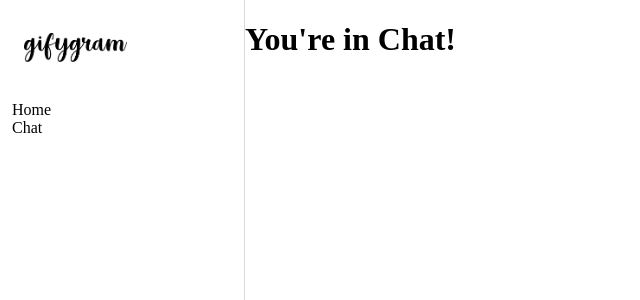
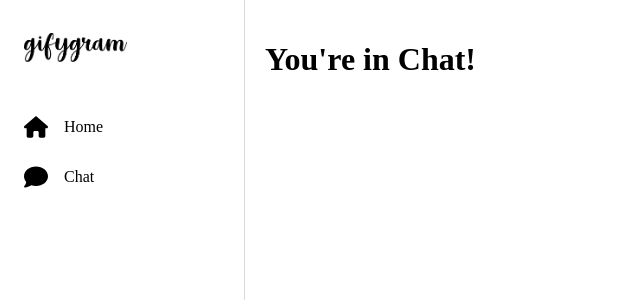
Before and after one commit to rhkim1292/gifygram, a React (Create React App) app: page /chat in a window 1280 px wide. Shown: the top 300 px of the page, without its empty margins (0-640 px from the left). Built offline with nearby package versions, Linux system fonts and the light colour scheme.

Commit message:
Finish styling the navbar

```diff
--- a/package.json
+++ b/package.json
@@ -4,6 +4,7 @@
     "private": true,
     "dependencies": {
         "@fortawesome/fontawesome-svg-core": "^6.4.0",
+        "@fortawesome/free-regular-svg-icons": "^6.4.0",
         "@fortawesome/free-solid-svg-icons": "^6.4.0",
         "@fortawesome/react-fontawesome": "^0.2.0",
         "@testing-library/jest-dom": "^5.16.5",
--- a/src/components/Navbar.js
+++ b/src/components/Navbar.js
@@ -1,8 +1,32 @@
-import { NavLink } from 'react-router-dom';
+import { NavLink, useLocation } from 'react-router-dom';
 import '../styles/Navbar.css';
+import { useEffect } from 'react';
+import { FontAwesomeIcon } from '@fortawesome/react-fontawesome';
 import gifygramLogo from '../images/gifygram-logo.png';
+import { faHouse, faComment } from '@fortawesome/free-solid-svg-icons';
 
-function Navbar(props) {
+function Navbar() {
+    const { pathname } = useLocation();
+
+    useEffect(() => {
+        const navLinks = document.querySelectorAll('ul.navbar a');
+        for (const link of navLinks) {
+            if (pathname === '/') {
+                if (link.getAttribute('href') === '/gifygram') {
+                    link.classList.add('active');
+                } else {
+                    link.classList.remove('active');
+                }
+            } else {
+                if (link.getAttribute('href') === '/gifygram' + pathname) {
+                    link.classList.add('active');
+                } else {
+                    link.classList.remove('active');
+                }
+            }
+        }
+    });
+
     return (
         <ul className="navbar">
             <li>
@@ -17,10 +41,20 @@ function Navbar(props) {
                 </div>
             </li>
             <li>
-                <NavLink to="">Home</NavLink>
+                <NavLink to="">
+                    <div className="nav-btn">
+                        <FontAwesomeIcon icon={faHouse} />
+                        Home
+                    </div>
+                </NavLink>
             </li>
             <li>
-                <NavLink to="chat">Chat</NavLink>
+                <NavLink to="chat">
+                    <div className="nav-btn">
+                        <FontAwesomeIcon icon={faComment} />
+                        Chat
+                    </div>
+                </NavLink>
             </li>
         </ul>
     );
--- a/src/styles/Chat.css
+++ b/src/styles/Chat.css
@@ -0,0 +1,4 @@
+div.chat-container {
+    padding: 20px;
+    width: 100vw;
+}
--- a/src/styles/Navbar.css
+++ b/src/styles/Navbar.css
@@ -3,8 +3,9 @@ ul.navbar {
     margin: 0;
     padding: 8px 12px 20px 12px;
     display: flex;
+    gap: 2px;
     flex-direction: column;
-    width: 245px;
+    min-width: 245px;
     height: 100vh;
     border-right: 1px solid rgb(219, 219, 219);
 }
@@ -21,3 +22,26 @@ ul.navbar li a {
     color: black;
     text-decoration: none;
 }
+
+ul.navbar li a.active {
+    font-weight: bold;
+}
+
+ul.navbar li a div.nav-btn {
+    width: 100%;
+    padding: 12px;
+    display: flex;
+    align-items: center;
+    gap: 16px;
+    cursor: pointer;
+}
+
+ul.navbar li a div.nav-btn:hover {
+    background-color: #fafafa;
+    border-radius: 24px;
+}
+
+ul.navbar li a div.nav-btn svg {
+    width: 24px;
+    height: 24px;
+}
```
Also changed, not shown: 1 other file (tests, documents, lock files or other folders).
